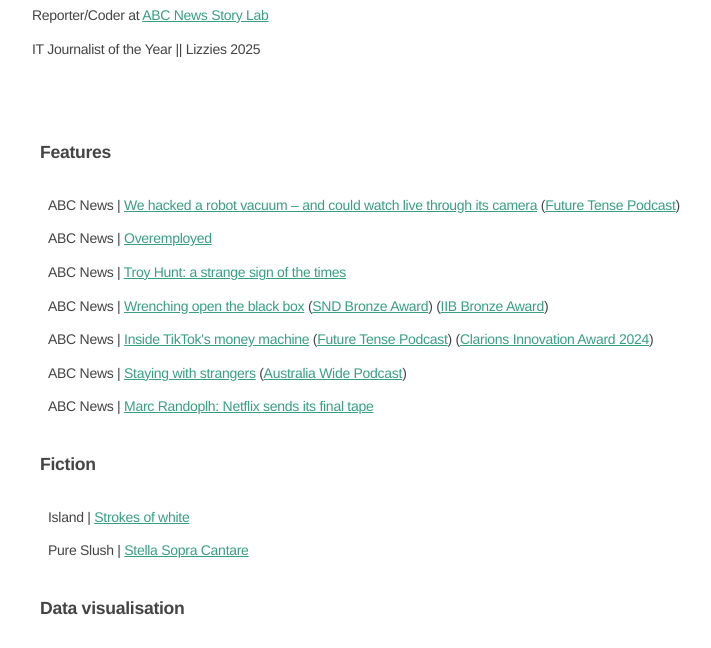
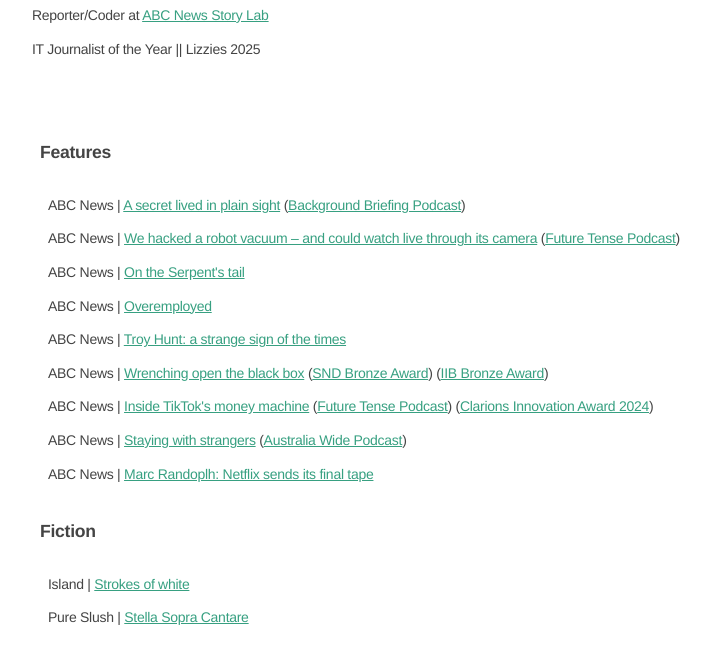
Before and after one commit to jtfell/jtfell.github.io, a website: page index.html in a window 1280 px wide. Shown: the part 89-737 px from the top of the page, without its empty margins (128-839 px from the left). Drawn offline with Linux system fonts and the light colour scheme.

Commit message:
add new stories

```diff
--- a/index.html
+++ b/index.html
@@ -21,7 +21,9 @@
 
     <h4 class="px1">Features</h4>
     <div class="list px2 pt1">
+      <p>ABC News | <a href="https://www.abc.net.au/news/105708692">A secret lived in plain sight</a> (<a href="https://www.abc.net.au/listen/programs/backgroundbriefing/background-briefing-favourite-secrets-after-school-teache/105717090">Background Briefing Podcast</a>)</p>
       <p>ABC News | <a href="https://www.abc.net.au/news/104414020">We hacked a robot vacuum – and could watch live through its camera</a> (<a href="https://www.abc.net.au/listen/programs/futuretense/robots-in-the-home-friend-or-foe-/104453510">Future Tense Podcast</a>)</p>
+      <p>ABC News | <a href="https://www.abc.net.au/news/105356696">On the Serpent's tail</a></p>
       <p>ABC News | <a href="https://www.abc.net.au/news/103464508">Overemployed</a></p>
       <p>ABC News | <a href="https://www.abc.net.au/news/102803748">Troy Hunt: a strange sign of the times</a></p>
       <p>ABC News | <a href="https://www.abc.net.au/news/101215902">Wrenching open the black box</a> (<a href="https://snd.org/snd44-results/">SND Bronze Award</a>) (<a href="https://www.informationisbeautifulawards.com/showcase/6605-wrenching-open-the-black-box">IIB Bronze Award</a>)</p>
```
